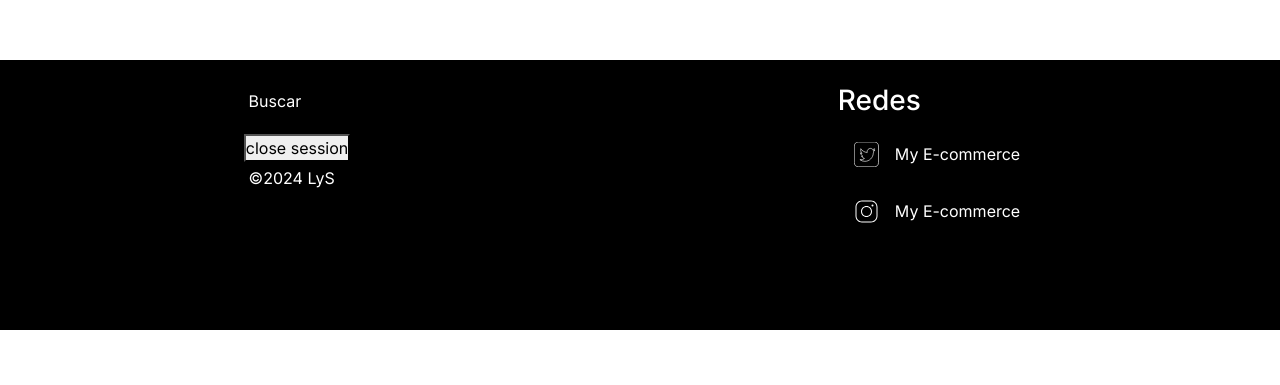
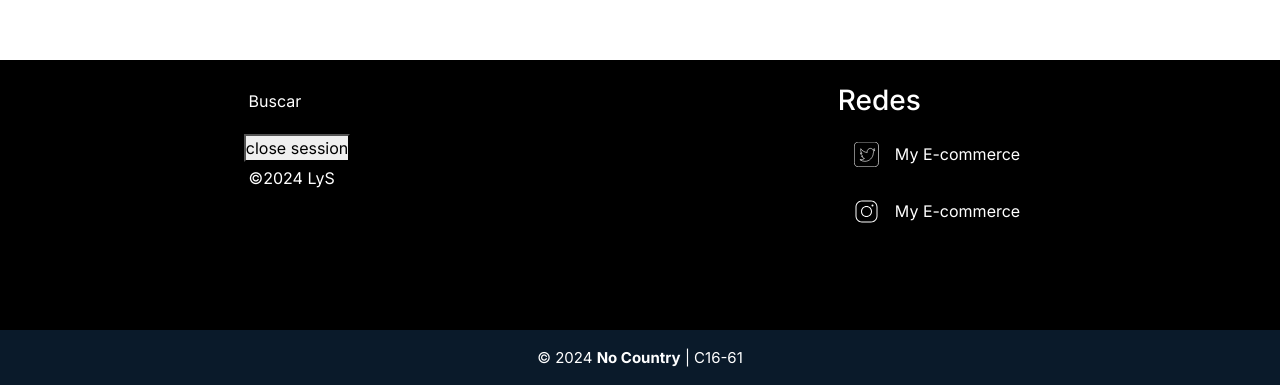
Before and after one commit to No-Country/c16-61, a Next.js app: page /users in a window 1280 px wide. Shown: the part 640-1025 px from the top of the page. Before the commit the page ends 970 px from the top, so only its background shows below. Built offline with nearby package versions, Linux system fonts and the light colour scheme; no server answers; the database is empty.

Commit message:
Updated footer with copyright notice © 2024

```diff
--- a/src/components/Footer/Footer.module.css
+++ b/src/components/Footer/Footer.module.css
@@ -48,6 +48,16 @@
   margin: 0.5rem;
 }
 
+.footer .grupo2 {
+  background-color: #0a1a2a;
+  padding: 15px 10px;
+  text-align: center;
+  color: #fff;
+}
+
+.footer .grupo2 small {
+  font-size: 15px;
+}
 
 @media (width < 860px) {
   .redes{
--- a/src/components/Footer/Footer.tsx
+++ b/src/components/Footer/Footer.tsx
@@ -34,6 +34,9 @@ export async function Footer() {
           </div>
         </div>
       </div>
+      <div className={styles.grupo2}>
+        <small>&copy; 2024 <b>No Country</b> | C16-61</small>
+      </div>
     </footer>
   )
 }
```
